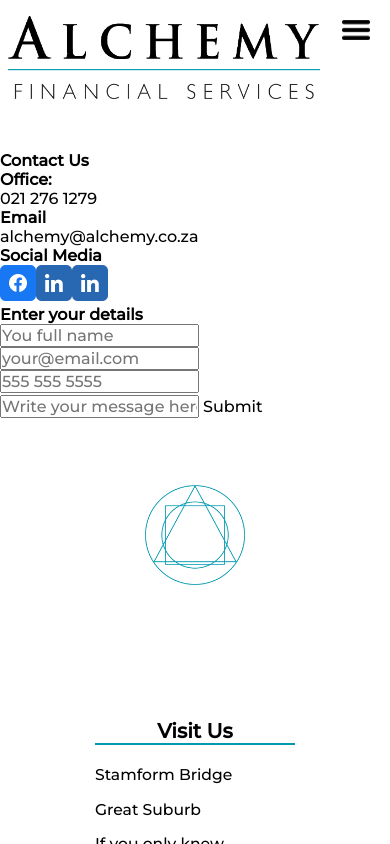
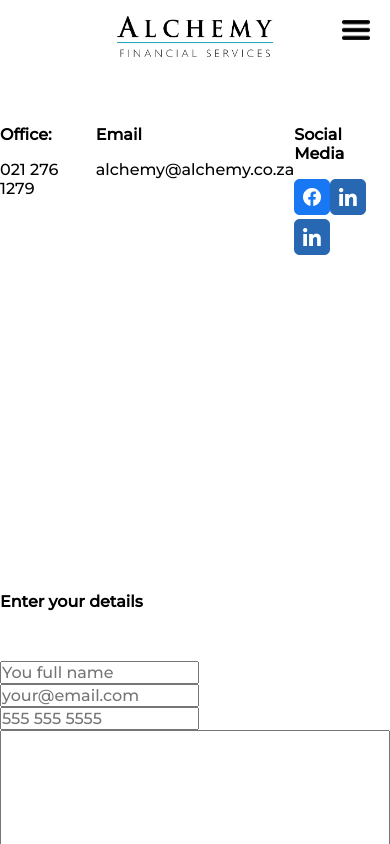
Before and after one commit to Fredz1/Alchemy, a Next.js app: page /contact in a window 390 px wide. Shown: the top 844 px of the page. Built offline with nearby package versions, Linux system fonts and the light colour scheme.

Commit message:
resizing for tablet

```diff
--- a/pages/contact.jsx
+++ b/pages/contact.jsx
@@ -1,5 +1,6 @@
 // modules
 import React from 'react'
+import { useState } from 'react'
 import Link from 'next/link'
 import Image from 'next/image'
 
@@ -11,11 +12,29 @@
 import linkedInIcon from '../public/assets/icons/socialMediaIcons/linkedinSocialMediaColor.png'
 
 const contact = () => {
+
+  // Input form State
+  const [name, setName] = useState('')
+  const [email, setEmail] = useState('')
+  const [phoneNum, setPhoneNum] = useState('')
+  const [message, setMessage] = useState('')
+
+  const sendMessage = () => {
+    let formData = {
+      name,
+      email,
+      phoneNum,
+      message
+    }
+
+    console.log(formData)
+  }
+
   return (
     <div className={style.container}>
-      <h2>
-        Contact Us
-      </h2>
+      <div className={style.details}>
+
+
         <div>
           <h3>
             Office:
@@ -32,6 +51,7 @@
             <a href="mailto:alchemy@alchemy.co.za?subject=Im%20interested%20in&body=I%20would%20like%20you%20to%20contact%20me.">alchemy@alchemy.co.za</a>
           </p>
         </div>
+
 
         <div>
           <h3>
@@ -53,17 +73,27 @@
             </a>
           </Link>
         </div>
+      </div>
+
 
       <div className={style.form}>
+        <div>
           <h3>
             Enter your details
           </h3>
-        <input type="text" placeholder='You full name'/>
-        <input type="email" placeholder='your@email.com'/>
-        <input type="tel" placeholder='555 555 5555'/>
-        <input type="textarea" placeholder='Write your message here'/>
-        <button type="submit">Submit</button>
         </div>
+        <div>
+          <input type="text" placeholder='You full name' value={name} onChange={e => setName(e.target.value)}/>
+          <input type="email" placeholder='your@email.com' value={email} onChange={e => setEmail(e.target.value)}/>
+          <input type="tel" placeholder='555 555 5555' value={phoneNum} onChange={e => setPhoneNum(e.target.value)}/>
+        </div>
+        <input type="textarea" placeholder='Write your message here' value={message} onChange={e => setMessage(e.target.value)}/>
+
+
+        <button type="submit" onClick={() => sendMessage()}>Submit</button>
+
+      </div>
+
     </div>
   )
 }
--- a/styles/contact.module.css
+++ b/styles/contact.module.css
@@ -0,0 +1,23 @@
+.container{
+  display: grid;
+  grid-template-rows: 1fr 1fr;
+}
+
+.details{
+  display: grid;
+  grid-template-columns: 1fr 1fr 1fr;
+  justify-content: center;
+  justify-items: center;
+}
+
+
+.details > * > *{
+  margin: 1em 0;
+}
+
+.form{
+  display: grid;
+  grid-template-rows: 1fr 1fr 4fr 1fr;
+  align-content: center;
+  margin: 0 auto;
+}
--- a/styles/footer.module.css
+++ b/styles/footer.module.css
@@ -6,8 +6,7 @@
 }
 
 .topContainer{
-  /* box-shadow: 0px 3px 3px 0px rgba(0,0,0,0.2) inset; */
-  /* background-color: #f6efe9; */
+
   display: grid;
   grid-template-columns: repeat(auto-fit, minmax(200px,1fr));
   gap: 4em;
@@ -67,12 +66,12 @@
     /* box-shadow: 0px 3px 3px 0px rgba(0,0,0,0.2) inset; */
     display: grid;
     grid-template-rows: repeat(auto-fit, minmax(200px,1fr));
-    gap: 4em;
+    gap: 1em;
     justify-content: space-evenly;
     align-content: center;
     justify-content: center;
     margin: 0 auto;
-    font-size: 4vw;
+    font-size: 2vw;
     padding: 1em;
     height: fit-content;
   }
@@ -90,7 +89,7 @@
     height: max-content;
     padding: 1em;
     gap: 0.5em;
-    font-size: 3vw;
+    font-size: 1.5vw;
   }
 
   .franchiseLogo{
--- a/styles/header.module.css
+++ b/styles/header.module.css
@@ -42,8 +42,8 @@
   }
 
   .headerContainer > div{
-    max-width: 80%;
-    margin: 0 0 0 0.5em;
+    max-width: 40%;
+    margin: 0 auto;
   }
 
 }
--- a/styles/mainBanner.module.css
+++ b/styles/mainBanner.module.css
@@ -27,7 +27,7 @@
 @media all and (max-width: 768px){
 
   .slogan{
-    font-size: 12vw;
+    font-size: 6vw;
     letter-spacing: 0.1em;
   }
 }
```
Lines whose indentation alone changed are shown as unchanged.
